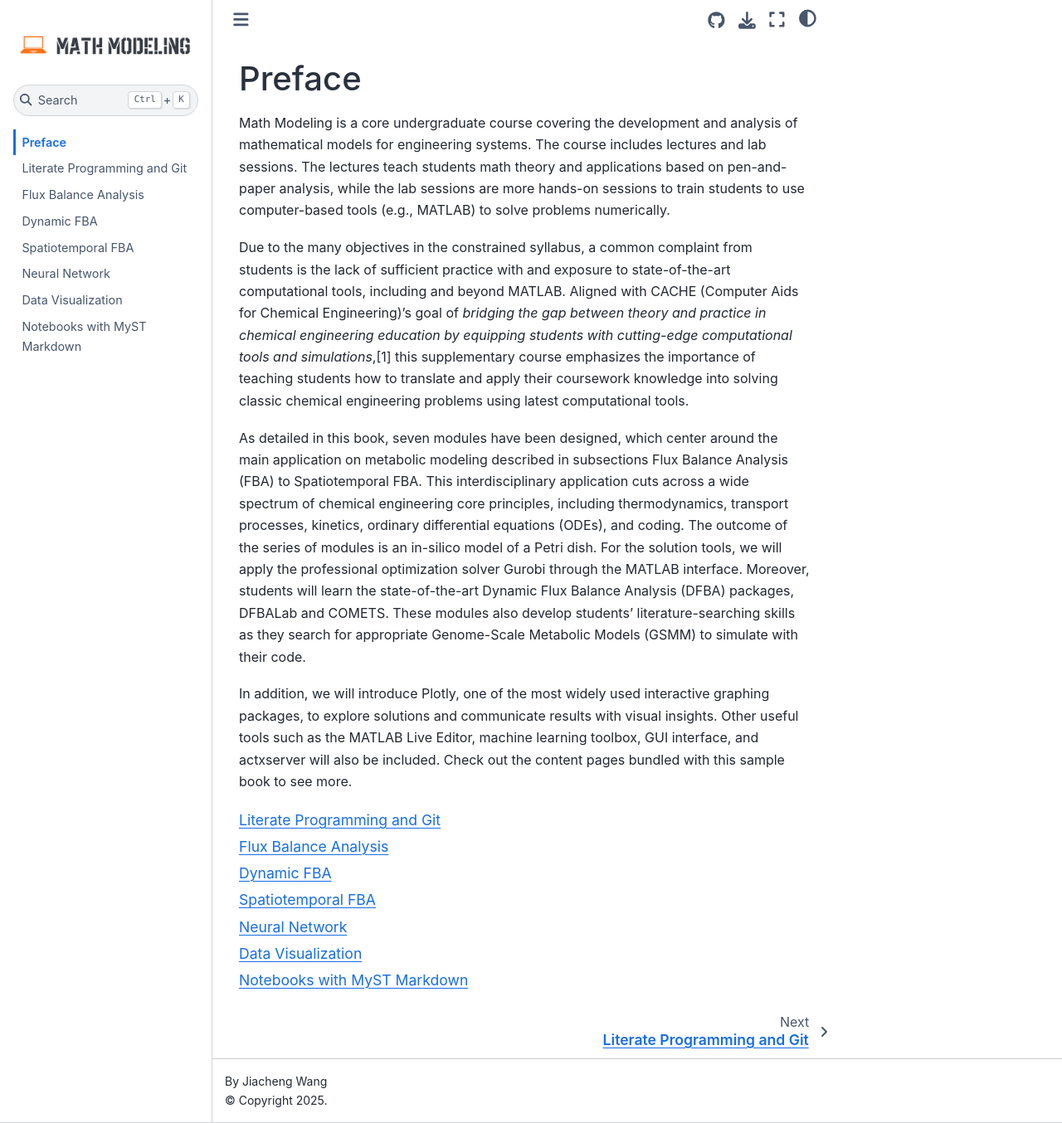
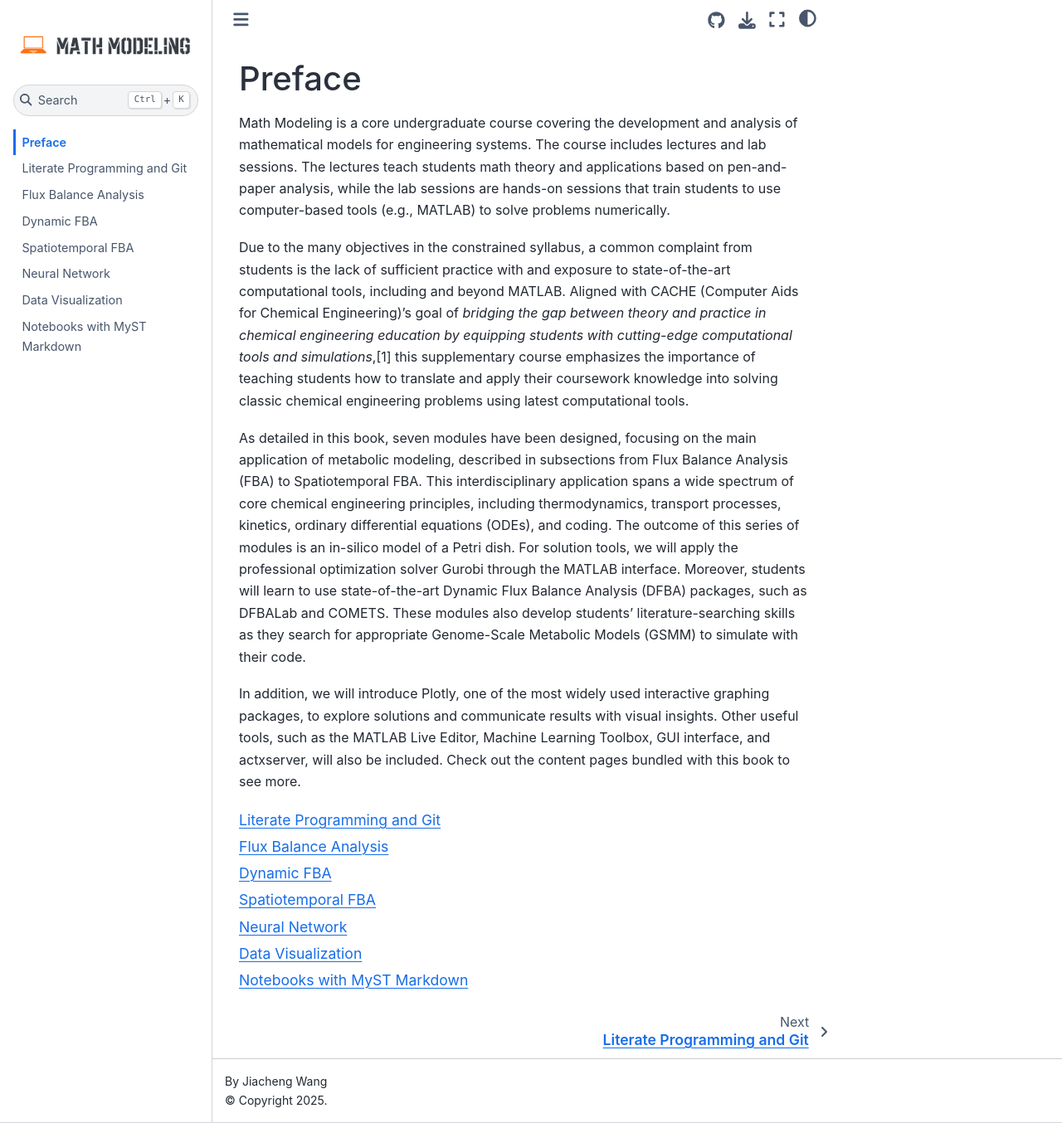
Before and after one commit to jcwang587/math-modeling, a Jupyter Book: the page built from intro.md, in a window 1280 px wide and 1354 px high. Shown: the whole window at 83% size. Built offline with Jupyter Book 1.0.4 settings and Sphinx 7.4.7 and the Sphinx Book theme 1.1.4, drawn with Linux system fonts in a browser that asks for light colours.

Commit message:
Update intro.md

````diff
--- a/intro.md
+++ b/intro.md
@@ -1,12 +1,12 @@
 # Preface
 
-Math Modeling is a core undergraduate course covering the development and analysis of mathematical models for engineering systems. The course includes lectures and lab sessions. The lectures teach students math theory and applications based on pen-and-paper analysis, while the lab sessions are more hands-on sessions to train students to use computer-based tools (e.g., MATLAB) to solve problems numerically.
+Math Modeling is a core undergraduate course covering the development and analysis of mathematical models for engineering systems. The course includes lectures and lab sessions. The lectures teach students math theory and applications based on pen-and-paper analysis, while the lab sessions are hands-on sessions that train students to use computer-based tools (e.g., MATLAB) to solve problems numerically.
 
 Due to the many objectives in the constrained syllabus, a common complaint from students is the lack of sufficient practice with and exposure to state-of-the-art computational tools, including and beyond MATLAB. Aligned with CACHE (Computer Aids for Chemical Engineering)’s goal of *bridging the gap between theory and practice in chemical engineering education by equipping students with cutting-edge computational tools and simulations*,[1] this supplementary course emphasizes the importance of teaching students how to translate and apply their coursework knowledge into solving classic chemical engineering problems using latest computational tools.
 
-As detailed in this book, seven modules have been designed, which center around the main application on metabolic modeling described in subsections Flux Balance Analysis (FBA) to Spatiotemporal FBA. This interdisciplinary application cuts across a wide spectrum of chemical engineering core principles, including thermodynamics, transport processes, kinetics, ordinary differential equations (ODEs), and coding. The outcome of the series of modules is an in-silico model of a Petri dish. For the solution tools, we will apply the professional optimization solver Gurobi through the MATLAB interface. Moreover, students will learn the state-of-the-art Dynamic Flux Balance Analysis (DFBA) packages, DFBALab and COMETS. These modules also develop students’ literature-searching skills as they search for appropriate Genome-Scale Metabolic Models (GSMM) to simulate with their code.
+As detailed in this book, seven modules have been designed, focusing on the main application of metabolic modeling, described in subsections from Flux Balance Analysis (FBA) to Spatiotemporal FBA. This interdisciplinary application spans a wide spectrum of core chemical engineering principles, including thermodynamics, transport processes, kinetics, ordinary differential equations (ODEs), and coding. The outcome of this series of modules is an in-silico model of a Petri dish. For solution tools, we will apply the professional optimization solver Gurobi through the MATLAB interface. Moreover, students will learn to use state-of-the-art Dynamic Flux Balance Analysis (DFBA) packages, such as DFBALab and COMETS. These modules also develop students’ literature-searching skills as they search for appropriate Genome-Scale Metabolic Models (GSMM) to simulate with their code.
 
-In addition, we will introduce Plotly, one of the most widely used interactive graphing packages, to explore solutions and communicate results with visual insights. Other useful tools such as the MATLAB Live Editor, machine learning toolbox, GUI interface, and actxserver will also be included. Check out the content pages bundled with this sample book to see more.
+In addition, we will introduce Plotly, one of the most widely used interactive graphing packages, to explore solutions and communicate results with visual insights. Other useful tools, such as the MATLAB Live Editor, Machine Learning Toolbox, GUI interface, and actxserver, will also be included. Check out the content pages bundled with this book to see more.
 
 ```{tableofcontents}
 
````
